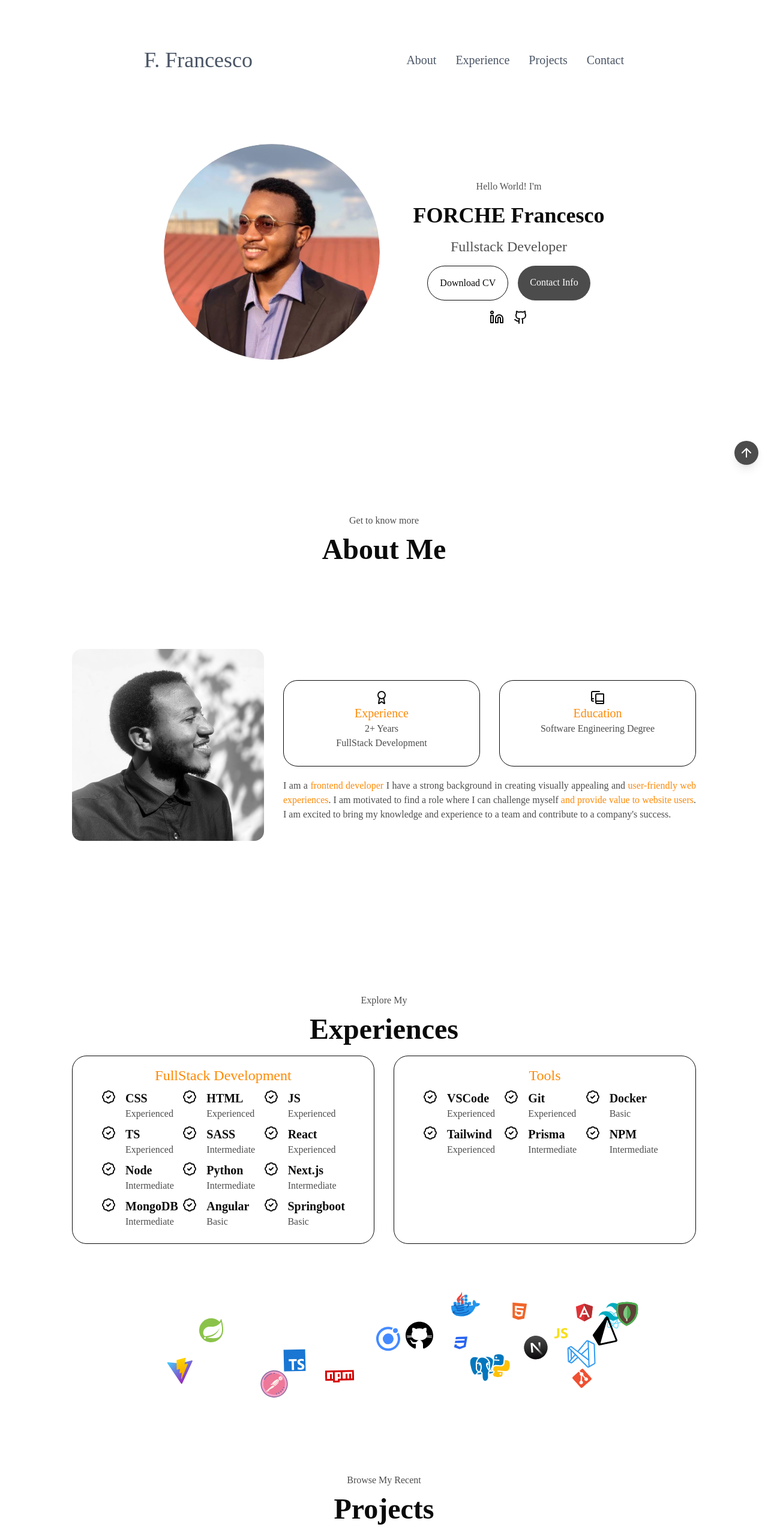
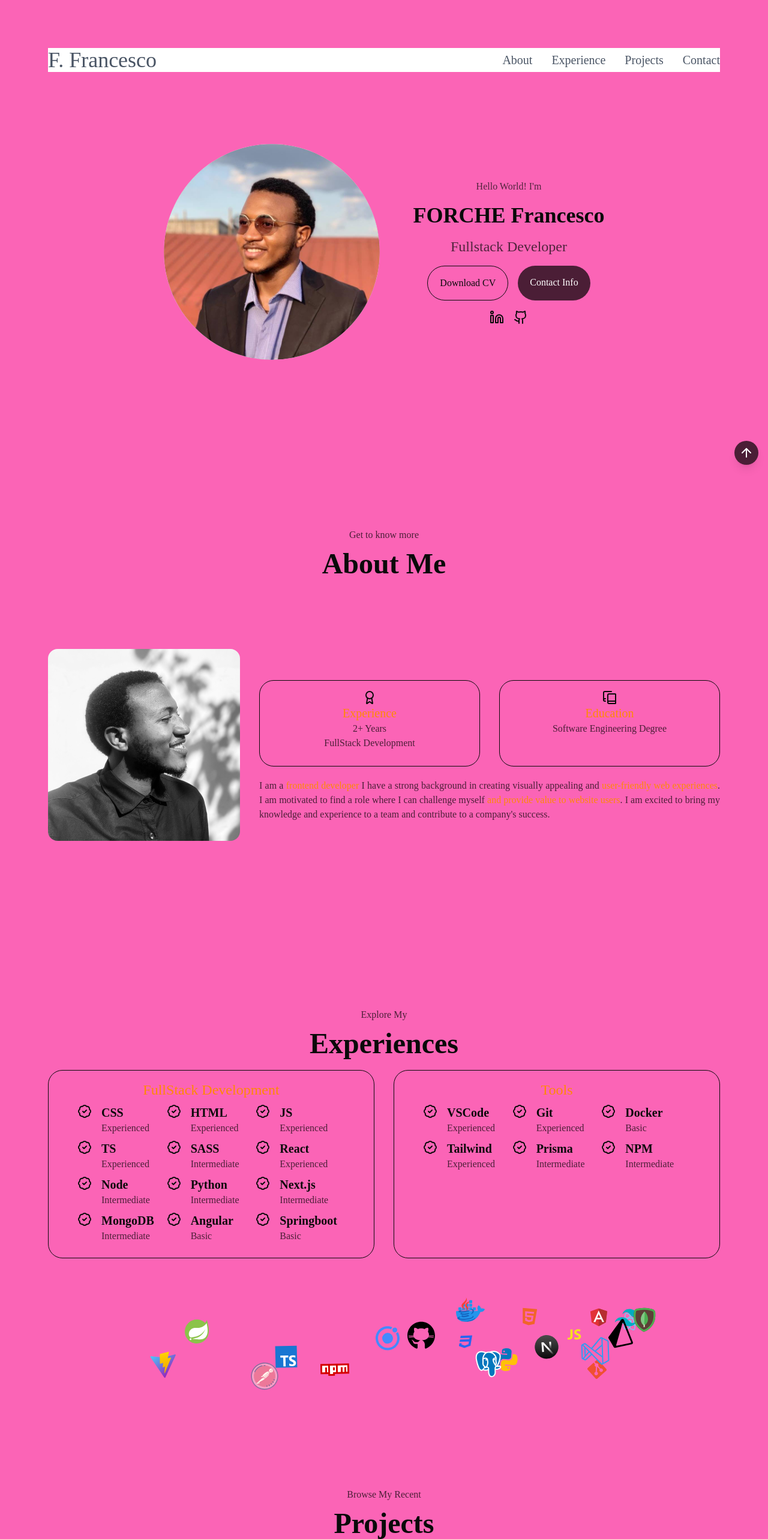
Before and after one commit to Mbungai-Francesco/Porfolio2.0, a React (Vite) app: page / in a window 1280 px wide. Shown: the top 2566 px of the page at 60% size. Built offline with nearby package versions, Linux system fonts and the light colour scheme.

Commit message:
working on responsiveness

```diff
--- a/src/index.css
+++ b/src/index.css
@@ -6,6 +6,8 @@
 
 @theme {
   --font-poppins: 'Poppins';
+  --breakpoint-md5: '896px';
+  --breakpoint-lg5: '1152px';
 }
 
 @layer base{
@@ -14,6 +16,9 @@
   }
   .text-gold{
     @apply text-orange-400
+  }
+  .head{
+    @apply py-20 px-10 md:px-20 h-screen flex flex-col bg-pink-400  md5:bg-amber-500
   }
 }
 
--- a/src/pages/About.tsx
+++ b/src/pages/About.tsx
@@ -5,7 +5,7 @@ import "../css/about.css"
 
 const About = () => {
   return (
-    <div className={cn(`py-14 px-30 h-screen flex flex-col`)}>
+    <div className={cn(`head`)}>
       <div className={cn(`w-fit mx-auto text-center flex flex-col gap-3`)}>
         <p className={cn(`text-black/70 text-base`)}>Get to know more</p>
         <h2 className={cn(`text-5xl font-semibold`)}>About Me</h2>
--- a/src/pages/Experiences.tsx
+++ b/src/pages/Experiences.tsx
@@ -121,7 +121,7 @@ const icons = [
 
 const Experiences = () => {
   return (
-    <div className={cn(`py-14 px-30 h-screen flex flex-col`)}>
+    <div className={cn(`head`)}>
       <div className={cn(`w-fit mx-auto text-center flex flex-col gap-3`)}>
         <p className={cn(`text-black/70 text-base`)}>Explore My</p>
         <h2 className={cn(`text-5xl font-semibold`)}>Experiences</h2>
--- a/src/pages/Home.tsx
+++ b/src/pages/Home.tsx
@@ -14,7 +14,7 @@ const Home = () => {
 
   return (
    <div className={cn(``)}>
-     <div className={cn(`py-20 px-60 h-screen flex flex-col`)}>
+     <div className={cn(`head`)}>
       <Header />
       <main className="w-full grow flex justify-center items-center gap-14">
         <img
--- a/src/pages/Projects.tsx
+++ b/src/pages/Projects.tsx
@@ -87,7 +87,7 @@ const Projects = () => {
   ]
 
   return (
-    <div className={cn(`py-14 px-30 h-screen flex flex-col`)}>
+    <div className={cn(`head`)}>
       <div className={cn(`w-fit mx-auto text-center flex flex-col gap-3`)}>
         <p className={cn(`text-black/70 text-base`)}>Browse My Recent</p>
         <h2 className={cn(`text-5xl font-semibold`)}>Projects</h2>
```
